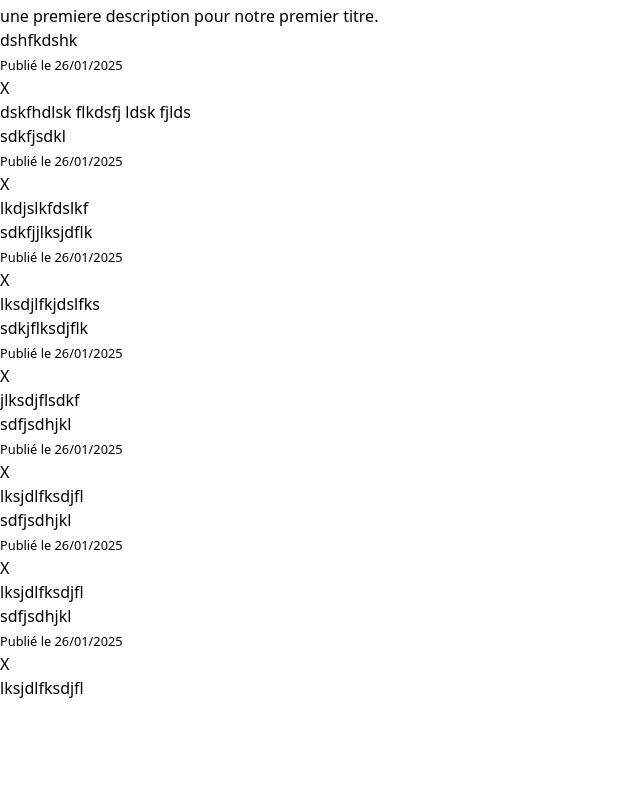
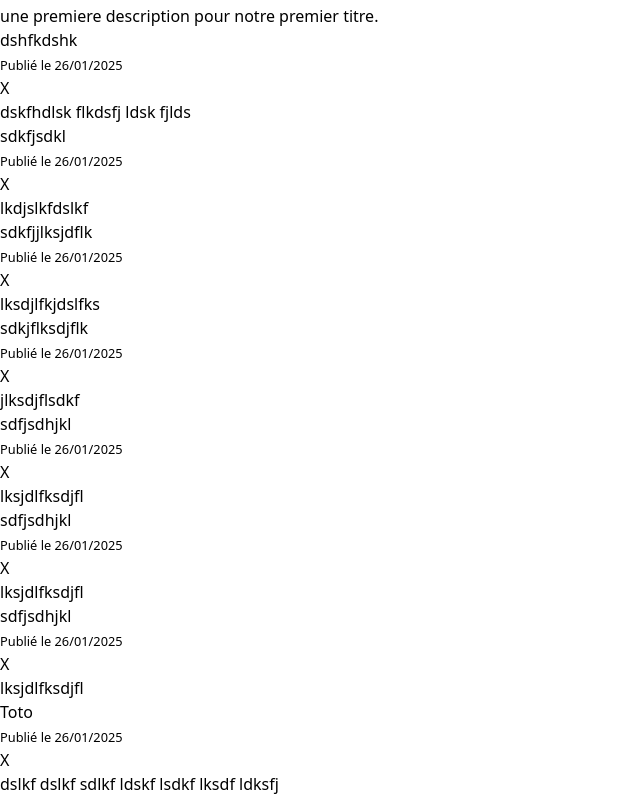
Before and after one commit to the-customer/panier-app-example-m2-cdsd-2025, a React (Vite) app: page / in a window 1280 px wide. Shown: the part 1772-2568 px from the top of the page, without its empty margins (0-640 px from the left). Before the commit the page ends 2472 px from the top, so only its background shows below. Built offline with nearby package versions, Linux system fonts and the light colour scheme; data requests are answered from the project's data file.

Commit message:
useNavigate after creating

```diff
--- a/db.json
+++ b/db.json
@@ -119,6 +119,12 @@
       "title": "sdfjsdhjkl",
       "description": "lksjdlfksdjfl",
       "created_at": "26/01/2025"
+    },
+    {
+      "id": "24bd",
+      "title": "Toto",
+      "description": "dslkf dslkf sdlkf ldskf lsdkf lksdf ldksfj ",
+      "created_at": "26/01/2025"
     }
   ]
 }
--- a/src/Pages/Create.jsx
+++ b/src/Pages/Create.jsx
@@ -1,14 +1,15 @@
 import { useEffect, useState } from "react";
 import { API_URL, MAX_DESCRIPTION_LENGTH } from "../utils/consts";
-import CustomToast from "../Components/Common/CustomToast";
+import { useNavigate } from "react-router-dom";
 
 
 export default function Create() {
   const [title,setTitle] = useState('');
   const [description,setDescription] = useState('');
-  const [saved,setSaved]=useState(false);
   const [activateBtn,setActivateBtn] = useState(false);
   const [nbrCharacters,setNbrCharacters] = useState(0);
+
+  const navigate = useNavigate();
 
   useEffect(()=>{
     // if(title !== ''){
@@ -38,11 +39,7 @@ export default function Create() {
       body: JSON.stringify(newArticle)
     })
     .then((response)=>{
-      setSaved(true);
-      setTimeout(() => setSaved(false), 2000);
-      //effacer les champs
-      setTitle('')
-      setDescription('')
+      navigate("/")
     })
   }
 
@@ -57,12 +54,6 @@ export default function Create() {
 
   return (
     <>
-
-
-      {saved && <CustomToast message="The new post is saved successfully😎"/>}
-
-
-
       <div className="text-2xl">Create</div>
       <form className="w-1/2" onSubmit={(e)=>handleSubmit(e)}>
         <div className="mb-4">
```
